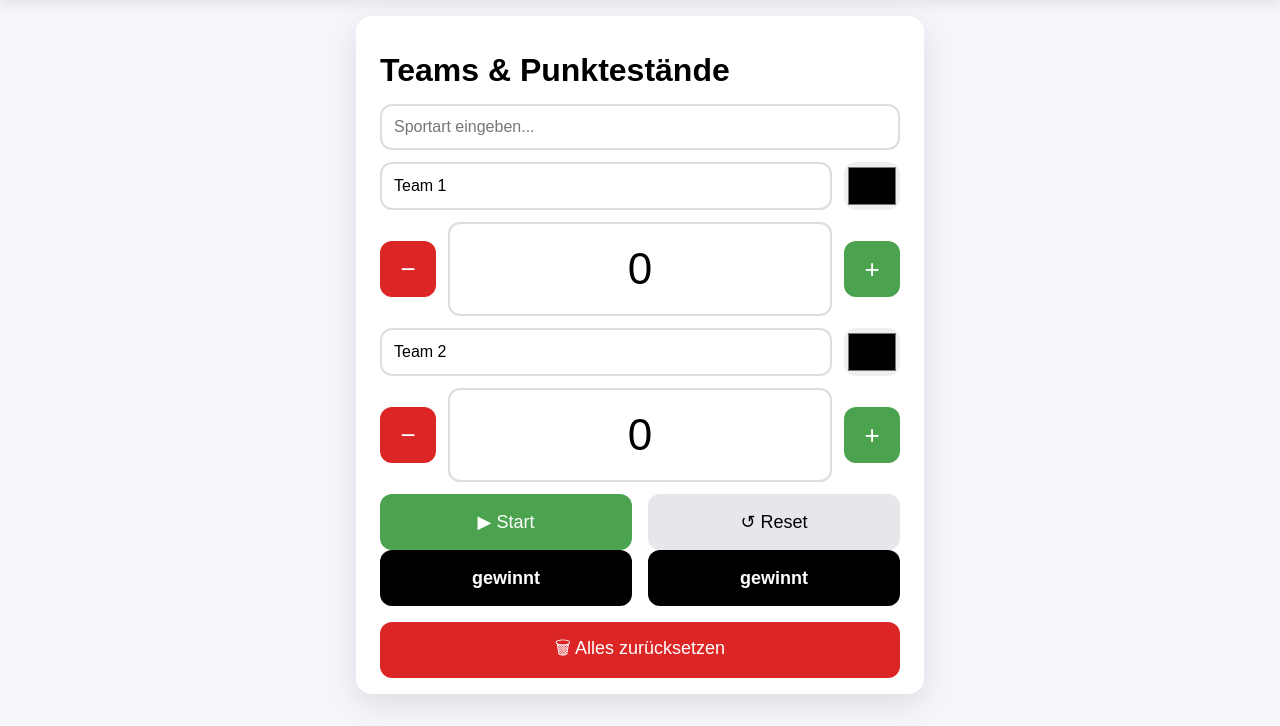
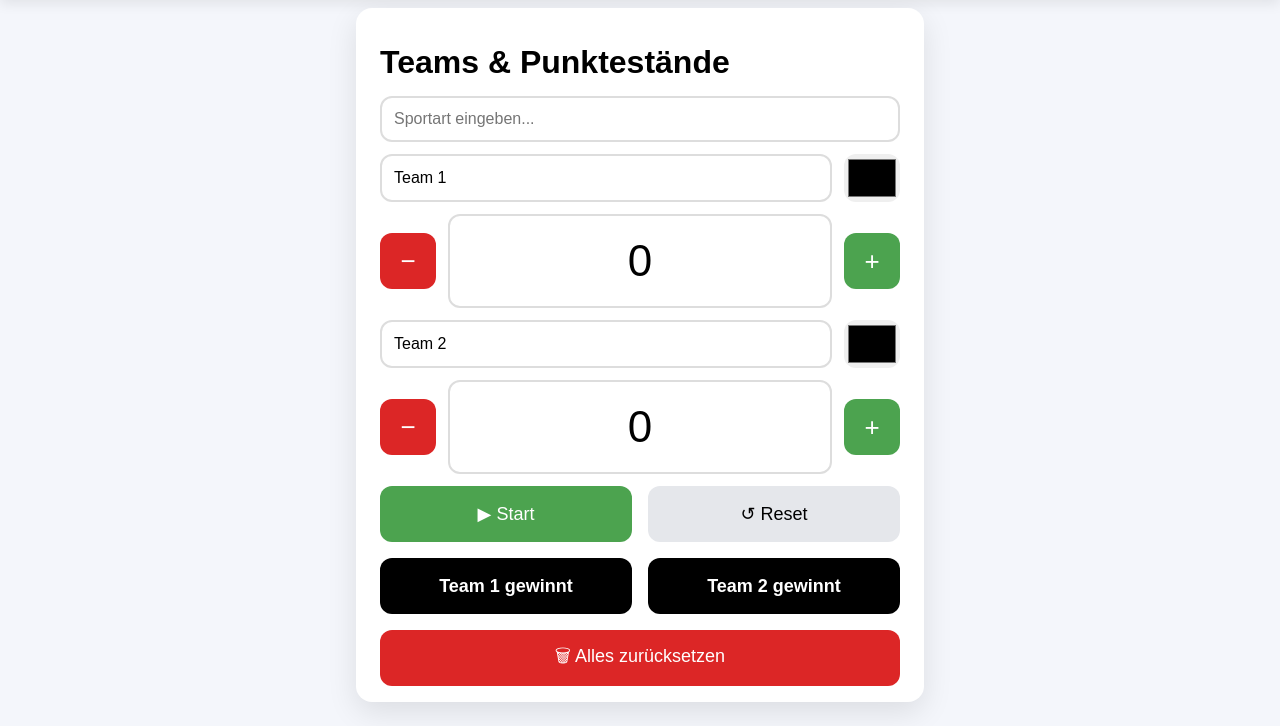
Before and after one commit to LorettaPantelic/VWA, a Flask app: template scoreboard_web/templates/scores_and_teams.html in a window 1280 px wide. Shown: the part 74-800 px from the top of the page. Run offline with Flask 3, Linux system fonts and the light colour scheme; the template is opened without the code that fills it, so the values that code supplies are empty.

Commit message:
fix: winner buttons spacing, colors, names, and functionality

```diff
--- a/scoreboard_web/templates/scores_and_teams.html
+++ b/scoreboard_web/templates/scores_and_teams.html
@@ -136,16 +136,24 @@
     .win-controls button {
         flex: 1;
         padding: 14px;
+        margin-top: 16px;
         font-size: 18px;
         border-radius: 12px;
         color: white;
         font-weight: 600;
+        cursor: pointer;
+        border: none;
+    }
+    .win-controls button:disabled {
+        opacity: 0.6;
+        cursor: not-allowed;
     }
 
     .reset-all {
         background: #dc2626;
         color: white;
         width: 100%;
+        margin-top: 16px;
         padding: 16px;
         font-size: 18px;
         border-radius: 12px;
@@ -224,7 +232,7 @@
         <button id="winTeam1" onclick="triggerWin(1)"></button>
         <button id="winTeam2" onclick="triggerWin(2)"></button>
     </div>
-    <div class="controls" style="margin-top: 16px;">
+    <div class="controls">
         <button class="reset-all" onclick="resetAll()">🗑 Alles zurücksetzen</button>
     </div>
 </div>
@@ -264,6 +272,7 @@
         t.name = document.getElementById("team" + team + "Name").value;
         t.color = document.getElementById("team" + team + "Color").value;
         sendToServer();
+        updateWinButtons();
     }
 
     function sendToServer() {
@@ -361,23 +370,24 @@
             .then(res => res.json())
             .then(state => {
                 gameRunning = state.game_clock_running || false;
+                scoreboard.team1.name = state.teams[0].name;
+                scoreboard.team2.name = state.teams[1].name;
+                scoreboard.team1.score = state.teams[0].score;
+                scoreboard.team2.score = state.teams[1].score;
+                scoreboard.team1.color = document.getElementById("team1Color").value;
+                scoreboard.team2.color = document.getElementById("team2Color").value;
+                scoreboard.winner_locked = state.winner_locked || false;
+
                 const btn = document.getElementById("gameToggle");
                 const btnText = btn.querySelector(".btn-text");
+                btnText.textContent = gameRunning ? "■ Stopp" : "▶ Start";
+                btn.classList.toggle("stop", gameRunning);
+                btn.classList.toggle("start", !gameRunning);
 
-                if (gameRunning) {
-                    btnText.textContent = "■ Stopp";
-                    btn.classList.remove("start");
-                    btn.classList.add("stop");
-                } else {
-                    btnText.textContent = "▶ Start";
-                    btn.classList.remove("stop");
-                    btn.classList.add("start");
-                }
-
-                document.getElementById("team1Name").value = state.teams[0].name;
-                document.getElementById("team2Name").value = state.teams[1].name;
-                document.getElementById("team1Score").textContent = state.teams[0].score;
-                document.getElementById("team2Score").textContent = state.teams[1].score;
+                document.getElementById("team1Name").value = scoreboard.team1.name;
+                document.getElementById("team2Name").value = scoreboard.team2.name;
+                document.getElementById("team1Score").textContent = scoreboard.team1.score;
+                document.getElementById("team2Score").textContent = scoreboard.team2.score;
 
                 updateWinButtons();
             });
@@ -457,7 +467,7 @@
             body: JSON.stringify({ team: team })
         }).then(() => {
             scoreboard.winner_locked = true;
-            updateWinButtons();
+            updateWinButtons()
         }).catch(() => {});
     }
 
```
